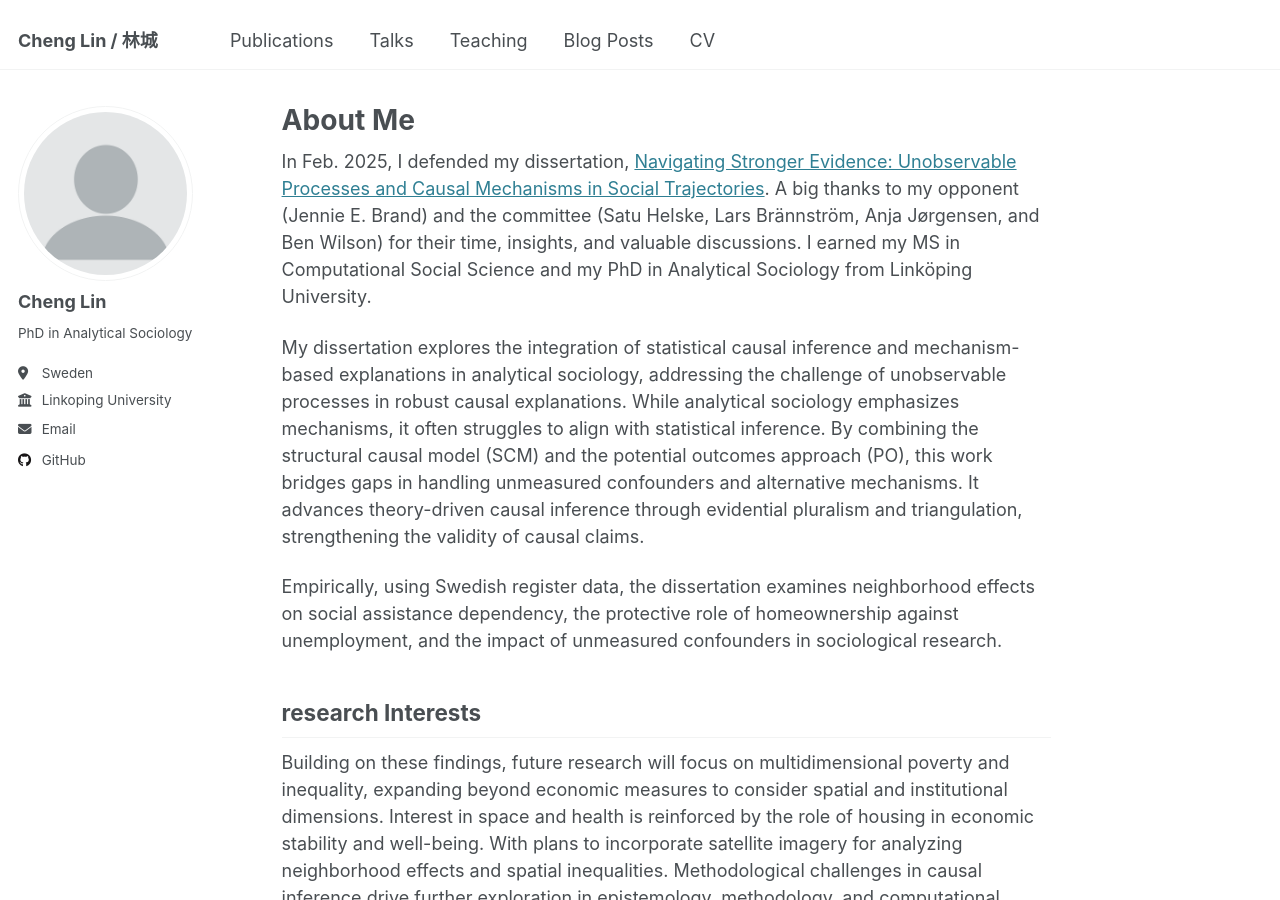
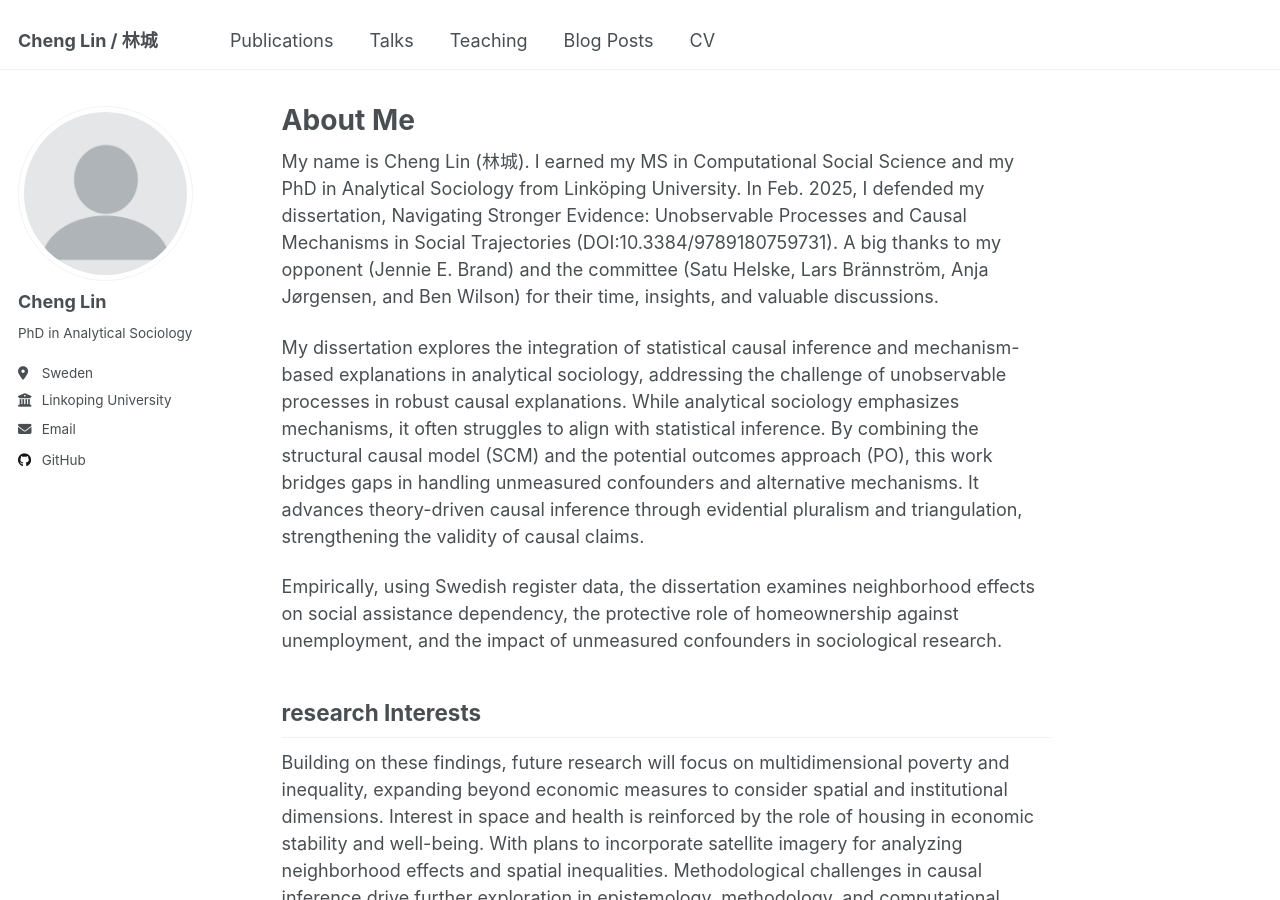
Before and after one commit to cheli79/cheli79.github.io, a Jekyll site: the page built from _pages/about.md, in a window 1280 px wide and 900 px high. Built offline with Jekyll 4.4.1, drawn with Linux system fonts in a browser that asks for light colours.

Commit message:
Update about.md

```diff
--- a/_pages/about.md
+++ b/_pages/about.md
@@ -6,7 +6,7 @@ redirect_from:
   - /about/
   - /about.html
 ---
-In Feb. 2025, I defended my dissertation, [Navigating Stronger Evidence: Unobservable Processes and Causal Mechanisms in Social Trajectories](10.3384/9789180759731). A big thanks to my opponent (Jennie E. Brand) and the committee (Satu Helske, Lars Brännström, Anja Jørgensen, and Ben Wilson) for their time, insights, and valuable discussions. I earned my MS in Computational Social Science and my PhD in Analytical Sociology from Linköping University.
+My name is Cheng Lin (林城). I earned my MS in Computational Social Science and my PhD in Analytical Sociology from Linköping University. In Feb. 2025, I defended my dissertation, Navigating Stronger Evidence: Unobservable Processes and Causal Mechanisms in Social Trajectories (DOI:10.3384/9789180759731). A big thanks to my opponent (Jennie E. Brand) and the committee (Satu Helske, Lars Brännström, Anja Jørgensen, and Ben Wilson) for their time, insights, and valuable discussions.
 
 My dissertation explores the integration of statistical causal inference and mechanism-based explanations in analytical sociology, addressing the challenge of unobservable processes in robust causal explanations. While analytical sociology emphasizes mechanisms, it often struggles to align with statistical inference. By combining the structural causal model (SCM) and the potential outcomes approach (PO), this work bridges gaps in handling unmeasured confounders and alternative mechanisms. It advances theory-driven causal inference through evidential pluralism and triangulation, strengthening the validity of causal claims.
 
```
